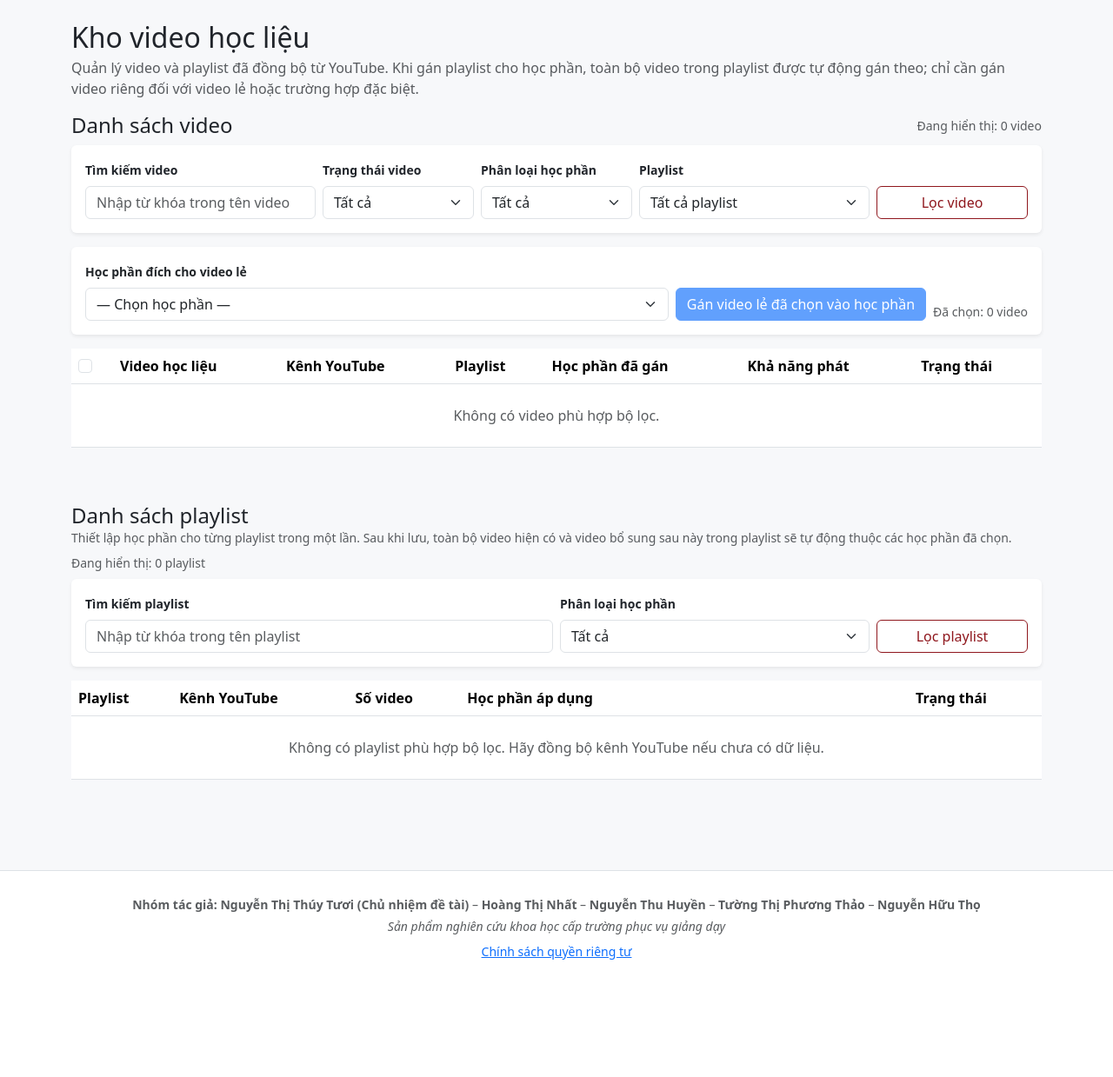
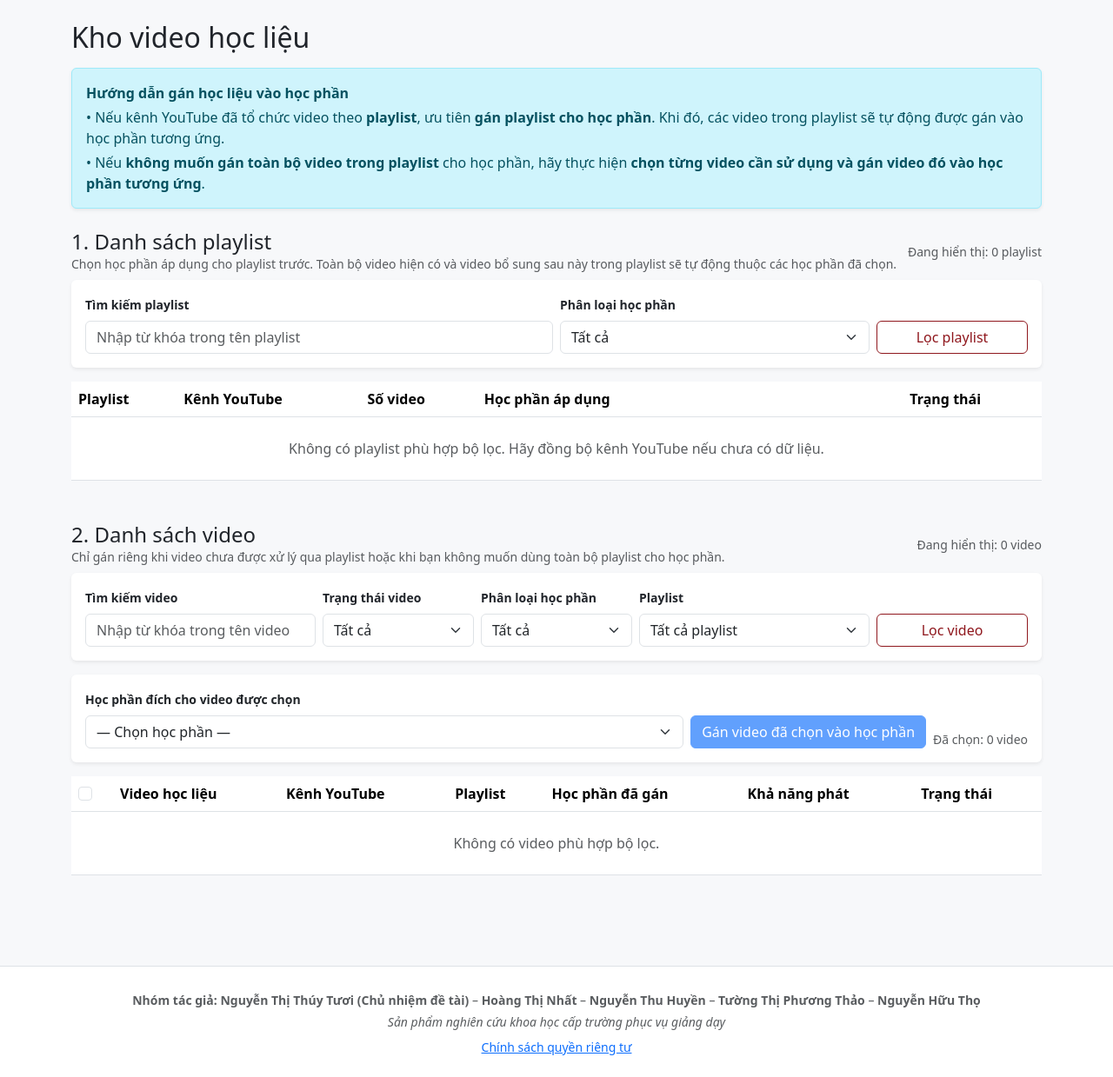
Before and after one commit to congviecanh1990-spec/slc-qr-learning-hub, a Flask app: template templates/videos.html in a window 1280 px wide. Shown: the part 75-1314 px from the top of the page at 87% size. Before the commit the page ends 1179 px from the top, so only its background shows below. Run offline with Flask 3, Linux system fonts and the light colour scheme; the template is opened without the code that fills it, so the values that code supplies are empty; some libraries are stand-ins or nearby versions.

Commit message:
Update v3.5

```diff
--- a/VERSION.txt
+++ b/VERSION.txt
@@ -1 +1 @@
-3.4
+3.5.1
--- a/static/app.css
+++ b/static/app.css
@@ -19,3 +19,7 @@ body{background:var(--surface);color:#20242a}.card{border:0}.thumb{width:96px;he
 
 /* v3.2: trang xem playlist trong Web App. */
 .playlist-video-list{max-height:520px;overflow:auto}.playlist-video-item.active{background:var(--brand);border-color:var(--brand);color:#fff}.playlist-video-item.active .badge{color:#212529!important}
+
+/* v3.5: bộ chọn nhiều học phần cho playlist dạng danh sách thả xuống, không kéo dài bảng. */
+.course-picker-toggle{min-width:190px;text-align:left;display:flex;align-items:center;justify-content:space-between;gap:.75rem}.course-picker-menu{min-width:280px;max-width:360px;max-height:300px;overflow-y:auto}.course-picker-menu .dropdown-item{white-space:normal;border-radius:.35rem}.course-picker-menu .dropdown-item:hover{background:#f2f4f7}
+.playlist-table-wrap{overflow:visible}@media(max-width:991.98px){.playlist-table-wrap{overflow-x:auto;overflow-y:visible}.course-picker-menu{min-width:260px}}
--- a/templates/videos.html
+++ b/templates/videos.html
@@ -2,16 +2,116 @@
 {% block content %}
 <div class="mb-3">
   <h2 class="mb-1">Kho video học liệu</h2>
-  <div class="text-muted">Quản lý video và playlist đã đồng bộ từ YouTube. Khi gán playlist cho học phần, toàn bộ video trong playlist được tự động gán theo; chỉ cần gán video riêng đối với video lẻ hoặc trường hợp đặc biệt.</div>
 </div>
 
-<section class="mb-5">
+<div class="alert alert-info shadow-sm mb-4" role="alert">
+  <div class="fw-bold mb-1">Hướng dẫn gán học liệu vào học phần</div>
+  <div>
+    <div>• Nếu kênh YouTube đã tổ chức video theo <strong>playlist</strong>, ưu tiên <strong>gán playlist cho học phần</strong>. Khi đó, các video trong playlist sẽ tự động được gán vào học phần tương ứng.</div>
+    <div class="mt-1">• Nếu <strong>không muốn gán toàn bộ video trong playlist</strong> cho học phần, hãy thực hiện <strong>chọn từng video cần sử dụng và gán video đó vào học phần tương ứng</strong>.</div>
+  </div>
+</div>
+
+<section id="playlists" class="mb-5">
   <div class="d-flex flex-wrap justify-content-between align-items-center gap-2 mb-2">
-    <h4 class="mb-0">Danh sách video</h4>
+    <div>
+      <h4 class="mb-0">1. Danh sách playlist</h4>
+      <div class="text-muted small">Chọn học phần áp dụng cho playlist trước. Toàn bộ video hiện có và video bổ sung sau này trong playlist sẽ tự động thuộc các học phần đã chọn.</div>
+    </div>
+    <span class="text-muted small">Đang hiển thị: {{ playlists|length }} playlist</span>
+  </div>
+
+  <form class="card card-body shadow-sm mb-3" method="get" action="{{ url_for('videos_page') }}#playlists">
+    <div class="row g-2 align-items-end">
+      <div class="col-lg-6">
+        <label class="form-label small">Tìm kiếm playlist</label>
+        <input class="form-control" name="p_q" value="{{ playlist_search }}" placeholder="Nhập từ khóa trong tên playlist">
+      </div>
+      <div class="col-lg-4">
+        <label class="form-label small">Phân loại học phần</label>
+        <select class="form-select" name="p_assignment">
+          <option value="">Tất cả</option>
+          <option value="unassigned" {{ 'selected' if playlist_assignment=='unassigned' else '' }}>Chưa gán học phần</option>
+          <option value="assigned" {{ 'selected' if playlist_assignment=='assigned' else '' }}>Đã gán học phần</option>
+        </select>
+      </div>
+      <div class="col-lg-2"><button class="btn btn-outline-primary w-100">Lọc playlist</button></div>
+    </div>
+  </form>
+
+  <div class="table-responsive playlist-table-wrap">
+    <table class="table table-hover align-middle bg-white">
+      <thead><tr>
+        <th>Playlist</th><th>Kênh YouTube</th><th>Số video</th><th style="min-width:300px">Học phần áp dụng</th><th>Trạng thái</th>
+      </tr></thead>
+      <tbody>
+      {% for p in playlists %}
+        {% set active_course_ids = p.course_links | selectattr('active') | map(attribute='course_id') | list %}
+        <tr>
+          <td>
+            <div class="fw-semibold">{{ p.title }}</div>
+            <div class="small text-muted">{{ p.youtube_playlist_id }}</div>
+          </td>
+          <td>{{ p.channel.title }}</td>
+          <td>{{ p.video_links|length }}</td>
+          <td>
+            <form method="post" action="{{ url_for('set_playlist_course_assignments', playlist_id=p.id) }}" class="playlist-course-form" data-playlist-id="{{ p.id }}">
+              <input type="hidden" name="csrf_token" value="{{ csrf_token() }}">
+              {% if courses %}
+              <div class="d-flex flex-wrap align-items-center gap-2">
+                <div class="dropdown course-picker" data-bs-auto-close="outside">
+                  <button class="btn btn-outline-secondary dropdown-toggle course-picker-toggle" type="button" data-bs-toggle="dropdown" aria-expanded="false">
+                    <span class="course-picker-label">
+                      {% if active_course_ids|length == 0 %}Chọn học phần{% else %}Đã chọn {{ active_course_ids|length }} học phần{% endif %}
+                    </span>
+                  </button>
+                  <div class="dropdown-menu p-2 shadow course-picker-menu">
+                    <div class="small fw-bold px-2 pt-1 pb-2">Chọn một hoặc nhiều học phần</div>
+                    {% for c in courses %}
+                      <label class="dropdown-item d-flex align-items-start gap-2 py-2 mb-0" for="pl{{ p.id }}-c{{ c.id }}">
+                        <input class="form-check-input mt-1 playlist-course-check" type="checkbox" name="course_ids" value="{{ c.id }}" id="pl{{ p.id }}-c{{ c.id }}" {{ 'checked' if c.id in active_course_ids else '' }}>
+                        <span>{{ c.name }}</span>
+                      </label>
+                    {% endfor %}
+                  </div>
+                </div>
+                <button class="btn btn-primary btn-sm">Lưu</button>
+              </div>
+              <div class="form-text mt-1 course-picker-summary">
+                {% if active_course_ids|length == 0 %}
+                  Chưa gán học phần.
+                {% else %}
+                  Đang áp dụng cho {{ active_course_ids|length }} học phần. Mở danh sách để thêm hoặc bỏ học phần rồi bấm Lưu.
+                {% endif %}
+              </div>
+              {% else %}
+                <div class="text-muted small">Chưa có học phần. Hãy tạo học phần trước.</div>
+              {% endif %}
+            </form>
+          </td>
+          <td>
+            <span class="badge {{ 'text-bg-success' if p.is_available else 'text-bg-danger' }}">{{ 'Có thể sử dụng' if p.is_available else 'Không còn khả dụng' }}</span>
+            {% if p.privacy_status %}<div class="small text-muted mt-1">{{ p.privacy_status }}</div>{% endif %}
+          </td>
+        </tr>
+      {% else %}
+        <tr><td colspan="5" class="text-center text-muted py-4">Không có playlist phù hợp bộ lọc. Hãy đồng bộ kênh YouTube nếu chưa có dữ liệu.</td></tr>
+      {% endfor %}
+      </tbody>
+    </table>
+  </div>
+</section>
+
+<section class="mb-3" id="videos">
+  <div class="d-flex flex-wrap justify-content-between align-items-center gap-2 mb-2">
+    <div>
+      <h4 class="mb-0">2. Danh sách video</h4>
+      <div class="text-muted small">Chỉ gán riêng khi video chưa được xử lý qua playlist hoặc khi bạn không muốn dùng toàn bộ playlist cho học phần.</div>
+    </div>
     <span class="text-muted small">Đang hiển thị: {{ videos|length }} video</span>
   </div>
 
-  <form class="card card-body shadow-sm mb-3" method="get" action="{{ url_for('videos_page') }}">
+  <form class="card card-body shadow-sm mb-3" method="get" action="{{ url_for('videos_page') }}#videos">
     <div class="row g-2 align-items-end">
       <div class="col-xl-3 col-lg-6">
         <label class="form-label small">Tìm kiếm video</label>
@@ -53,13 +153,13 @@
     <div class="card shadow-sm mb-3">
       <div class="card-body d-flex flex-wrap gap-2 align-items-end">
         <div class="flex-grow-1">
-          <label class="form-label small">Học phần đích cho video lẻ</label>
+          <label class="form-label small">Học phần đích cho video được chọn</label>
           <select class="form-select" name="course_id" required>
             <option value="">— Chọn học phần —</option>
             {% for c in courses %}<option value="{{ c.id }}">{{ c.name }}</option>{% endfor %}
           </select>
         </div>
-        <button class="btn btn-primary" {{ 'disabled' if not courses else '' }}>Gán video lẻ đã chọn vào học phần</button>
+        <button class="btn btn-primary" {{ 'disabled' if not courses else '' }}>Gán video đã chọn vào học phần</button>
         <span class="text-muted small" id="selectedVideoCount">Đã chọn: 0 video</span>
       </div>
     </div>
@@ -89,78 +189,6 @@
     </div>
   </form>
 </section>
-
-<section id="playlists" class="mb-3">
-  <div class="d-flex flex-wrap justify-content-between align-items-center gap-2 mb-2">
-    <div>
-      <h4 class="mb-0">Danh sách playlist</h4>
-      <div class="text-muted small">Thiết lập học phần cho từng playlist trong một lần. Sau khi lưu, toàn bộ video hiện có và video bổ sung sau này trong playlist sẽ tự động thuộc các học phần đã chọn.</div>
-    </div>
-    <span class="text-muted small">Đang hiển thị: {{ playlists|length }} playlist</span>
-  </div>
-
-  <form class="card card-body shadow-sm mb-3" method="get" action="{{ url_for('videos_page') }}#playlists">
-    <div class="row g-2 align-items-end">
-      <div class="col-lg-6">
-        <label class="form-label small">Tìm kiếm playlist</label>
-        <input class="form-control" name="p_q" value="{{ playlist_search }}" placeholder="Nhập từ khóa trong tên playlist">
-      </div>
-      <div class="col-lg-4">
-        <label class="form-label small">Phân loại học phần</label>
-        <select class="form-select" name="p_assignment">
-          <option value="">Tất cả</option>
-          <option value="unassigned" {{ 'selected' if playlist_assignment=='unassigned' else '' }}>Chưa gán học phần</option>
-          <option value="assigned" {{ 'selected' if playlist_assignment=='assigned' else '' }}>Đã gán học phần</option>
-        </select>
-      </div>
-      <div class="col-lg-2"><button class="btn btn-outline-primary w-100">Lọc playlist</button></div>
-    </div>
-  </form>
-
-  <div class="table-responsive">
-    <table class="table table-hover align-middle bg-white">
-      <thead><tr>
-        <th>Playlist</th><th>Kênh YouTube</th><th>Số video</th><th style="min-width:330px">Học phần áp dụng</th><th>Trạng thái</th>
-      </tr></thead>
-      <tbody>
-      {% for p in playlists %}
-        {% set active_course_ids = p.course_links | selectattr('active') | map(attribute='course_id') | list %}
-        <tr>
-          <td>
-            <div class="fw-semibold">{{ p.title }}</div>
-            <div class="small text-muted">{{ p.youtube_playlist_id }}</div>
-          </td>
-          <td>{{ p.channel.title }}</td>
-          <td>{{ p.video_links|length }}</td>
-          <td>
-            <form method="post" action="{{ url_for('set_playlist_course_assignments', playlist_id=p.id) }}">
-              <input type="hidden" name="csrf_token" value="{{ csrf_token() }}">
-              <div class="border rounded p-2 mb-2 bg-light-subtle">
-                {% for c in courses %}
-                  <div class="form-check mb-1">
-                    <input class="form-check-input" type="checkbox" name="course_ids" value="{{ c.id }}" id="pl{{ p.id }}-c{{ c.id }}" {{ 'checked' if c.id in active_course_ids else '' }}>
-                    <label class="form-check-label" for="pl{{ p.id }}-c{{ c.id }}">{{ c.name }}</label>
-                  </div>
-                {% else %}
-                  <div class="text-muted small">Chưa có học phần. Hãy tạo học phần trước.</div>
-                {% endfor %}
-              </div>
-              <button class="btn btn-primary btn-sm" {{ 'disabled' if not courses else '' }}>Lưu học phần cho playlist</button>
-              <div class="form-text mt-1">Có thể chọn nhiều học phần. Bỏ dấu chọn ở học phần không còn sử dụng playlist rồi bấm Lưu; video được kế thừa từ playlist sẽ tự điều chỉnh theo.</div>
-            </form>
-          </td>
-          <td>
-            <span class="badge {{ 'text-bg-success' if p.is_available else 'text-bg-danger' }}">{{ 'Có thể sử dụng' if p.is_available else 'Không còn khả dụng' }}</span>
-            {% if p.privacy_status %}<div class="small text-muted mt-1">{{ p.privacy_status }}</div>{% endif %}
-          </td>
-        </tr>
-      {% else %}
-        <tr><td colspan="5" class="text-center text-muted py-4">Không có playlist phù hợp bộ lọc. Hãy đồng bộ kênh YouTube nếu chưa có dữ liệu.</td></tr>
-      {% endfor %}
-      </tbody>
-    </table>
-  </div>
-</section>
 {% endblock %}
 
 {% block scripts %}
@@ -174,6 +202,21 @@ function bindSelectAll(masterId, itemSelector, countId, suffix){
   items.forEach(x=>x.addEventListener('change',update));
   update();
 }
+
+function updateCoursePicker(form){
+  const checks=[...form.querySelectorAll('.playlist-course-check')];
+  const selected=checks.filter(x=>x.checked);
+  const label=form.querySelector('.course-picker-label');
+  const summary=form.querySelector('.course-picker-summary');
+  if(label){ label.textContent=selected.length ? `Đã chọn ${selected.length} học phần` : 'Chọn học phần'; }
+  if(summary){ summary.textContent=selected.length ? `Đang áp dụng cho ${selected.length} học phần. Mở danh sách để thêm hoặc bỏ học phần rồi bấm Lưu.` : 'Chưa gán học phần.'; }
+}
+
+document.querySelectorAll('.playlist-course-form').forEach(form=>{
+  form.querySelectorAll('.playlist-course-check').forEach(check=>check.addEventListener('change',()=>updateCoursePicker(form)));
+  updateCoursePicker(form);
+});
+
 bindSelectAll('selectAllVideos','.video-check','selectedVideoCount','video');
 </script>
 {% endblock %}
```
Also changed, not shown: HUONG_DAN_RENDER_NGAN.md (+5 -5 lines), README.md.
